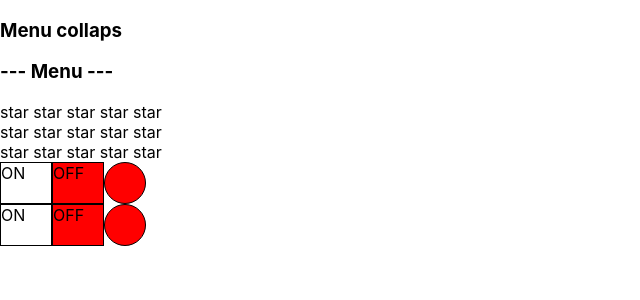
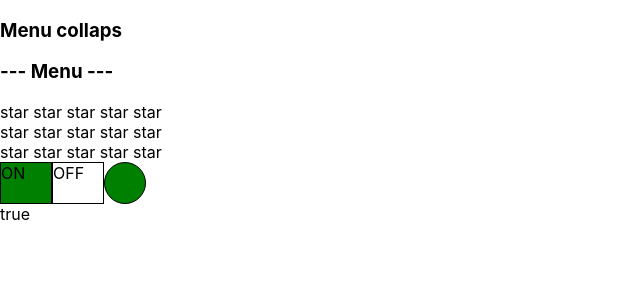
Before and after one commit to sshaporov/react-in-details-yellow, a React (Create React App) app: page / in a window 1280 px wide. Shown: the top 300 px of the page, without its empty margins (0-640 px from the left). Built offline with nearby package versions, Linux system fonts and the light colour scheme.

Commit message:
#09 callbacks 2

```diff
--- a/src/App.tsx
+++ b/src/App.tsx
@@ -4,34 +4,34 @@ import Accordion from "./components/Accordion/Accordion";
 import UncontrolledAccordion from "./components/UncontrolledAccordion/UncontrolledAccordion";
 import {Rating, RaitingValueType} from "./components/Rating/Rating";
 import {UncontrolledRating} from "./components/UncontrolledRating/UncontrolledRating";
-import OnOff from "./components/OnOff/OnOff";
+import UncontrolledOnOff from "./components/UncontrolledOnOff/UncontrolledOnOff";
 import {UncontrolledRatingVersion2} from "./components/UncontrolledRating/UncontrolledRatingVersion2";
-import OnOffTemp from "./components/OnOff/OnOffTemp";
+import {OnOff} from "./components/OnOff/OnOff";
+
 
 function App() {
-    console.log('App rendering')
 
     let [ratingValue, setRatingValue] = useState<RaitingValueType>(0)
     let [accordionCollapsed, setAccordionCollapsed] = useState<boolean>(true)
-    let [on, setOn] = useState<boolean>(false)
-
+    let [on, setOn] = useState<boolean>(true)
 
   return (
       <div>
-          <Accordion titleValue={'Menu collaps'} onClick={setAccordionCollapsed} collapsed={accordionCollapsed}/>
+          <Accordion titleValue={'Menu collaps'}
+                     onClick={ () => {setAccordionCollapsed(!accordionCollapsed)} }
+                     collapsed={accordionCollapsed}/>
           <UncontrolledAccordion titleValue={'Menu'}/>
 
           <Rating onClick={setRatingValue} value={ratingValue}/>
           <UncontrolledRating />
           <UncontrolledRatingVersion2 />
 
-          <OnOff />
-          <OnOffTemp onClick={ setOn } on={on}/>
+          {/*<OnOff onClick={ setOn } on={on}/>*/}
+          <UncontrolledOnOff onChange={setOn}/> {on.toString()}
 
       </div>
   );
 }
-
 type AppTitlePropsType = {
     title: string
 }
--- a/src/components/Accordion/Accordion.tsx
+++ b/src/components/Accordion/Accordion.tsx
@@ -2,14 +2,14 @@ import React from "react";
 
 type AccordionPropsType = {
     titleValue: string
-    onClick: (value: boolean) => void
+    onClick: () => void
     collapsed: boolean
 }
 function Accordion(props: AccordionPropsType) {
 
     return (
         <div>
-            <AccordionTitle onClick={ () => {props.onClick(!props.collapsed)} } title={props.titleValue}/>
+            <AccordionTitle onClick={ props.onClick } title={props.titleValue}/>
             {!props.collapsed && <AccordionBody/>}
         </div>
     )
--- a/src/components/OnOff/OnOff.tsx
+++ b/src/components/OnOff/OnOff.tsx
@@ -1,21 +1,21 @@
 import React, {useState} from "react";
 import styles from "./OnOff.module.css"
 
-function OnOff() {
-
-    const [on, setOn] = useState(false)
+type PropsType = {
+    onClick: (value: boolean) => void
+    on: boolean
+}
+export function OnOff(props: PropsType) {
 
     return (
         <div className={styles.onoff_wrapper}>
-            <div onClick={ () => { setOn(true) } }
-                 className={`${styles.switcherOn} ${on && styles.green}`}>ON
+            <div onClick={ () => props.onClick(true) }
+                 className={`${styles.switcherOn} ${props.on && styles.green}`}>ON
             </div>
-            <div onClick={ () => { setOn(false) } }
-                 className={`${styles.switcherOff} ${!on && styles.red}`}>OFF
+            <div onClick={ () => props.onClick(false) }
+                 className={`${styles.switcherOff} ${!props.on && styles.red}`}>OFF
             </div>
-            <div className={`${styles.circle} ${on && styles.green} ${!on && styles.red}`}></div>
+            <div className={`${styles.circle} ${props.on && styles.green} ${!props.on && styles.red}`}></div>
         </div>
     )
 }
-
-export default OnOff;
--- a/src/components/OnOff/OnOffTemp.tsx
+++ /dev/null
@@ -1,24 +0,0 @@
-import React, {useState} from "react";
-import styles from "./OnOff.module.css"
-
-
-type PropsType = {
-    onClick: (value: boolean) => void
-    on: boolean
-}
-function OnOffTemp(props: PropsType) {
-
-    return (
-        <div className={styles.onoff_wrapper}>
-            <div onClick={ () => props.onClick(true) }
-                 className={`${styles.switcherOn} ${props.on && styles.green}`}>ON
-            </div>
-            <div onClick={ () => props.onClick(false) }
-                 className={`${styles.switcherOff} ${!props.on && styles.red}`}>OFF
-            </div>
-            <div className={`${styles.circle} ${props.on && styles.green} ${!props.on && styles.red}`}></div>
-        </div>
-    )
-}
-
-export default OnOffTemp;
--- /dev/null
+++ b/src/components/UncontrolledOnOff/UncontrolledOnOff.tsx
@@ -0,0 +1,35 @@
+import React, {useState} from "react";
+import styles from "../OnOff/OnOff.module.css"
+
+type PropsType = {
+    onChange: (on: boolean) => void
+}
+
+function UncontrolledOnOff(props: PropsType) {
+
+    const [on, setOn] = useState(true)
+
+    const onClicked = () => {
+        setOn(true)
+        props.onChange(true);
+    }
+
+    const offClicked = () => {
+        setOn(false)
+        props.onChange(false);
+    }
+
+    return (
+        <div className={styles.onoff_wrapper}>
+            <div onClick={ onClicked }
+                 className={`${styles.switcherOn} ${on && styles.green}`}>ON
+            </div>
+            <div onClick={ offClicked }
+                 className={`${styles.switcherOff} ${!on && styles.red}`}>OFF
+            </div>
+            <div className={`${styles.circle} ${on && styles.green} ${!on && styles.red}`}></div>
+        </div>
+    )
+}
+
+export default UncontrolledOnOff;
```
